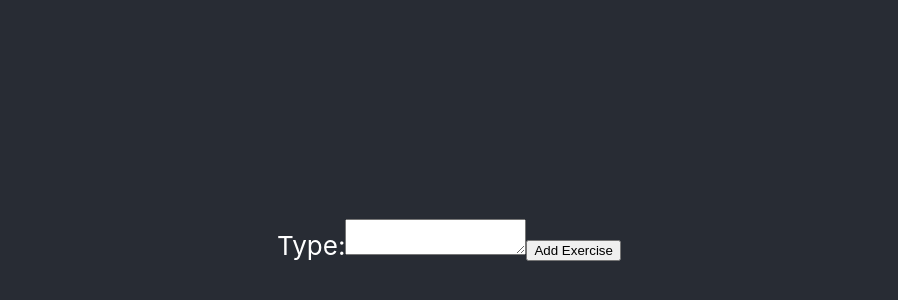
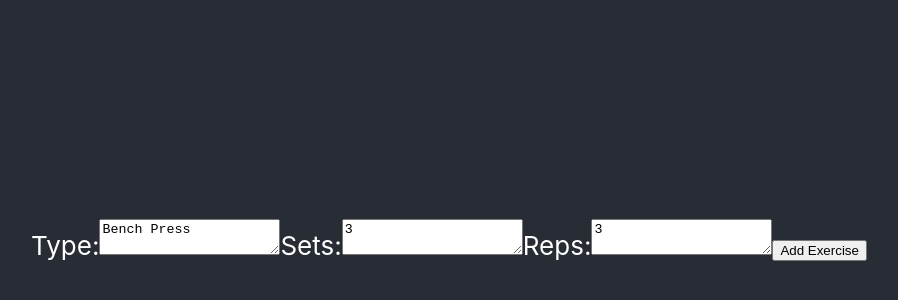
Before and after one commit to AndreBarr/fitjournal, a React (Create React App) app: page / in a window 1280 px wide. Shown: the part 160-460 px from the top of the page, without its empty margins (191-1089 px from the left). Built offline with nearby package versions, Linux system fonts and the light colour scheme.

Commit message:
Form basics working

```diff
--- a/src/components/Exercise.js
+++ b/src/components/Exercise.js
@@ -1,7 +1,14 @@
 import React from "react";
 
-function Exercise(props) {
-  return <header>{props.value}</header>;
+class Exercise extends React.Component {
+  constructor(props) {
+    super(props);
+    this.state = {};
+  }
+
+  render() {
+    return <header>{this.props.value}</header>;
+  }
 }
 
 export default Exercise;
--- a/src/components/ExerciseForm.js
+++ b/src/components/ExerciseForm.js
@@ -1,17 +1,35 @@
 import React from "react";
-import Exercise from "./Exercise";
 
-class ExerciseForm extends React.Component {
-  constructor(props) {
-    super(props);
-    this.state = { value: null };
-  }
-
-  renderExercise(i) {
-    return <Exercise value={i} key={i} />;
-  }
-
-  render() {}
+function ExerciseForm(props) {
+  return (
+    <form onSubmit={props.handleSubmit}>
+      <label>
+        Type:
+        <textarea
+          name="type"
+          value={props.type}
+          onChange={props.handleChange}
+        />
+      </label>
+      <label>
+        Sets:
+        <textarea
+          name="sets"
+          value={props.sets}
+          onChange={props.handleChange}
+        />
+      </label>
+      <label>
+        Reps:
+        <textarea
+          name="reps"
+          value={props.reps}
+          onChange={props.handleChange}
+        />
+      </label>
+      <input type="submit" value="Add Exercise" />
+    </form>
+  );
 }
 
 export default ExerciseForm;
--- a/src/components/Workout.js
+++ b/src/components/Workout.js
@@ -1,12 +1,15 @@
 import React from "react";
 import Exercise from "./Exercise";
+import ExerciseForm from "./ExerciseForm";
 
 class Workout extends React.Component {
   constructor(props) {
     super(props);
     this.state = {
       exercises: [{ exercise: null }],
-      placeHolder: "Bench Press",
+      type: "Bench Press",
+      sets: 3,
+      reps: 3,
     };
   }
 
@@ -14,7 +17,15 @@ class Workout extends React.Component {
     const exercises = this.state.exercises.slice();
     this.setState({
       exercises: exercises.concat([
-        { exercise: <div>{this.state.placeHolder}</div> },
+        {
+          exercise: (
+            <div>
+              <div>{this.state.type}</div>
+              <div>{this.state.sets}</div>
+              <div>{this.state.reps}</div>
+            </div>
+          ),
+        },
       ]),
     });
     event.preventDefault();
@@ -25,7 +36,9 @@ class Workout extends React.Component {
   }
 
   handleChange(event) {
-    this.setState({ placeHolder: event.target.value });
+    const target = event.target;
+    const name = target.name;
+    this.setState({ [name]: target.value });
   }
 
   render() {
@@ -36,16 +49,13 @@ class Workout extends React.Component {
     return (
       <div>
         {workout}
-        <form onSubmit={(event) => this.addExercise(event)}>
-          <label>
-            Type:
-            <textarea
-              value={this.placeHolder}
-              onChange={(event) => this.handleChange(event)}
-            ></textarea>
-          </label>
-          <input type="submit" value="Add Exercise" />
-        </form>
+        <ExerciseForm
+          type={this.state.type}
+          sets={this.state.sets}
+          reps={this.state.reps}
+          handleSubmit={(event) => this.addExercise(event)}
+          handleChange={(event) => this.handleChange(event)}
+        />
       </div>
     );
   }
```
